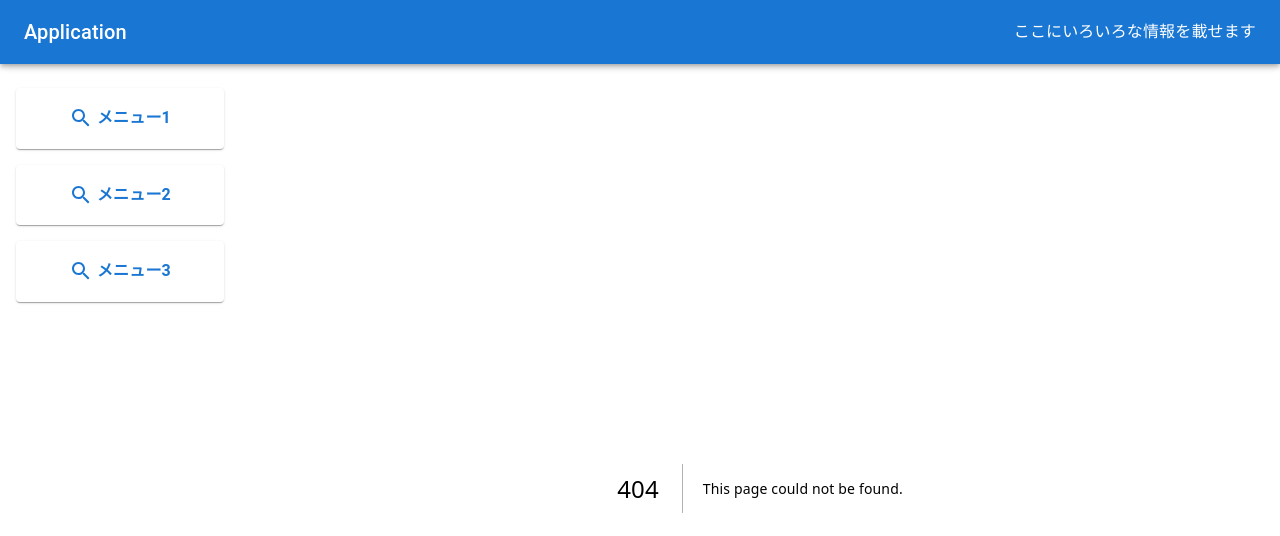
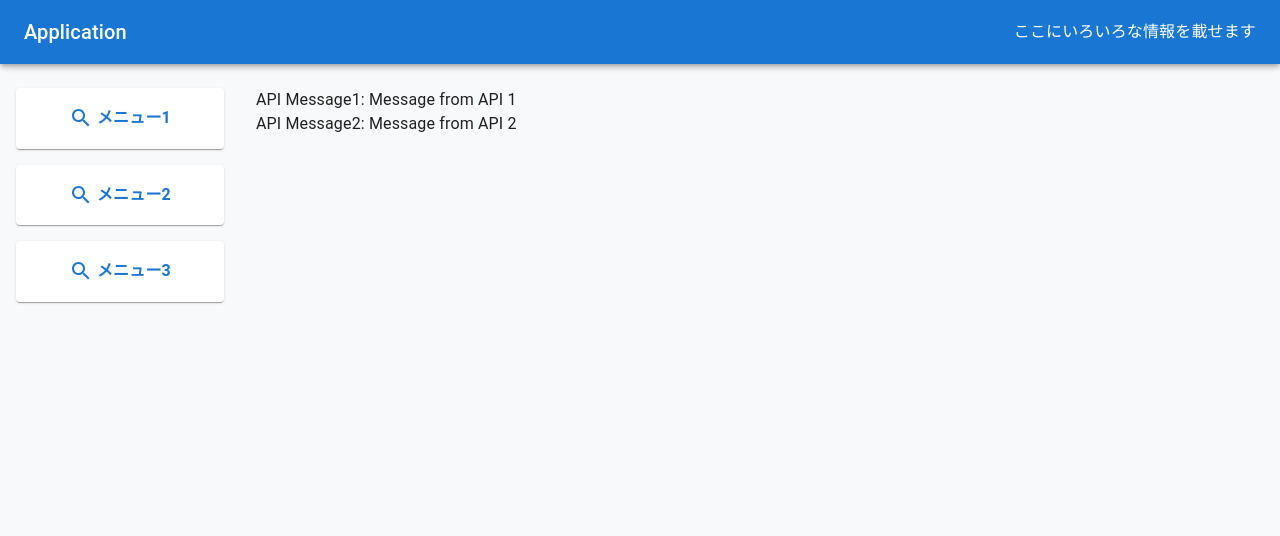
Before and after one commit to ieppin/next-app-sandbox, a Next.js app: page / in a window 1280 px wide. Before the commit this address had no page. Shown: the top 536 px of the page. Built offline with nearby package versions, Linux system fonts and the light colour scheme.

Commit message:
indexページを追加、APIを2つ用意。

```diff
--- /dev/null
+++ b/components/templates/Index/index.tsx
@@ -0,0 +1,14 @@
+import { Box, Typography } from "@mui/material"
+import { FC } from "react"
+
+type Props = {
+  message1?: string
+  message2?: string
+}
+const IndexComponents: FC<Props> = ({ message1, message2 }) => {
+  return <Box>
+    <Typography>API Message1: {message1}</Typography>
+    <Typography>API Message2: {message2}</Typography>
+  </Box>
+}
+export default IndexComponents
--- /dev/null
+++ b/containers/hooks/useMessage/index.ts
@@ -0,0 +1,25 @@
+import { useQuery } from "@tanstack/react-query";
+import axios from "axios";
+import { Message1Res } from "../../../pages/api/message1";
+
+export const useMessage1Service = () => {
+  const { data, isLoading, error } = useQuery(['message1'],
+    async () => {
+      return (await axios.get<Message1Res>('/api/message1')).data
+    })
+
+  return {
+    data, isLoading, error
+  }
+}
+
+export const useMessage2Service = () => {
+  const { data, isLoading, error } = useQuery(['message2'],
+    async () => {
+      return (await axios.get<Message1Res>('/api/message2')).data
+    })
+
+  return {
+    data, isLoading, error
+  }
+}
--- /dev/null
+++ b/containers/templates/Index/index.tsx
@@ -0,0 +1,15 @@
+import { FC } from "react"
+import IndexComponents from "../../../components/templates/Index"
+import { useMessage1Service, useMessage2Service } from "../../hooks/useMessage"
+
+type Props = {}
+const IndexContainer: FC<Props> = () => {
+  const { data: message1 } = useMessage1Service()
+  const { data: message2 } = useMessage2Service()
+
+  return <IndexComponents
+    message1={message1?.message}
+    message2={message2?.message}
+  />
+}
+export default IndexContainer
--- a/localize/index.tsx
+++ b/localization/index.tsx
@@ -11,11 +11,11 @@ type Props = {
  * @param props プロパティ
  * @returns MUI-XのDatePickerに関するローカライズを行う関数コンポーネント
  */
-const AppLocalizationProvider: FC<Props> = ({ children }) => {
+const AppL10nProvider: FC<Props> = ({ children }) => {
   return (
     <LocalizationProvider dateAdapter={AdapterDayjs} adapterLocale="ja">
       {children}
     </LocalizationProvider>
   )
 }
-export default AppLocalizationProvider
+export default AppL10nProvider
--- a/pages/_app.tsx
+++ b/pages/_app.tsx
@@ -1,16 +1,16 @@
 import type { AppProps } from 'next/app'
 import MainLayoutContainer from '../containers/layouts/MainLayout'
-import AppLocalizationProvider from '../localize'
+import AppL10nProvider from '../localization'
 import AppQueryProvider from '../query/AppQueryProvider'
 
 export default function App({ Component, pageProps }: AppProps) {
   return (
     <AppQueryProvider>
-      <AppLocalizationProvider>
+      <AppL10nProvider>
         <MainLayoutContainer>
           <Component {...pageProps} />
         </MainLayoutContainer>
-      </AppLocalizationProvider>
+      </AppL10nProvider>
     </AppQueryProvider>
   )
 }
--- a/pages/api/hello.ts
+++ /dev/null
@@ -1,13 +0,0 @@
-// Next.js API route support: https://nextjs.org/docs/api-routes/introduction
-import type { NextApiRequest, NextApiResponse } from 'next'
-
-type Data = {
-  name: string
-}
-
-export default function handler(
-  req: NextApiRequest,
-  res: NextApiResponse<Data>
-) {
-  res.status(200).json({ name: 'John Doe' })
-}
--- /dev/null
+++ b/pages/api/message1.ts
@@ -0,0 +1,12 @@
+import type { NextApiRequest, NextApiResponse } from 'next'
+
+export type Message1Res = {
+  message: string
+}
+
+export default function handler(
+  req: NextApiRequest,
+  res: NextApiResponse<Message1Res>
+) {
+  res.status(200).json({ message: 'Message from API 1' })
+}
--- /dev/null
+++ b/pages/api/message2.ts
@@ -0,0 +1,12 @@
+import type { NextApiRequest, NextApiResponse } from 'next'
+
+export type Message2Res = {
+  message: string
+}
+
+export default function handler(
+  req: NextApiRequest,
+  res: NextApiResponse<Message2Res>
+) {
+  res.status(200).json({ message: 'Message from API 2' })
+}
--- /dev/null
+++ b/pages/index.tsx
@@ -0,0 +1,7 @@
+import { NextPage } from "next";
+import IndexContainer from "../containers/templates/Index";
+
+const IndexPage: NextPage = () => {
+  return <IndexContainer />
+}
+export default IndexPage
```
Also changed, not shown: services/templates/IndexService/index.ts (added).
